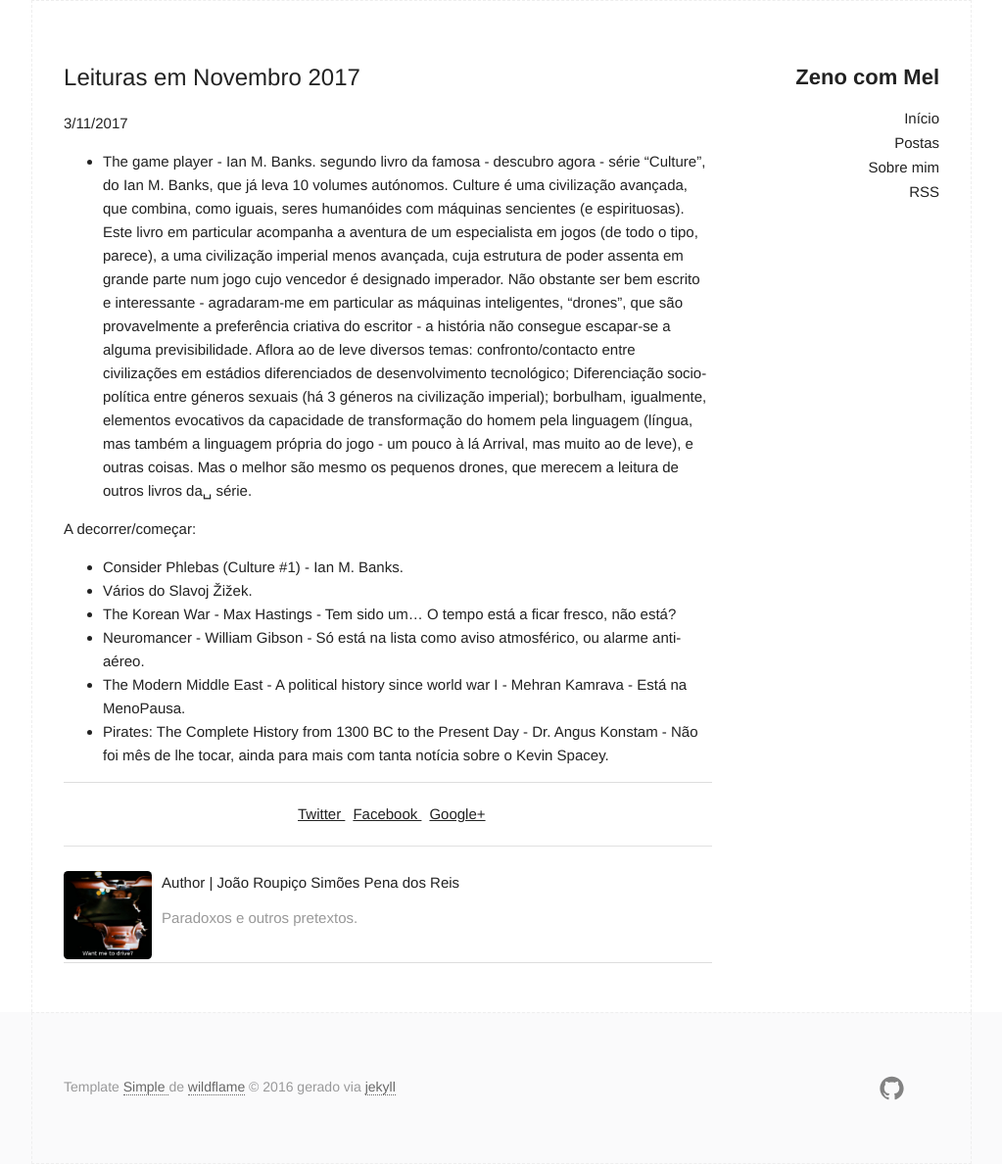
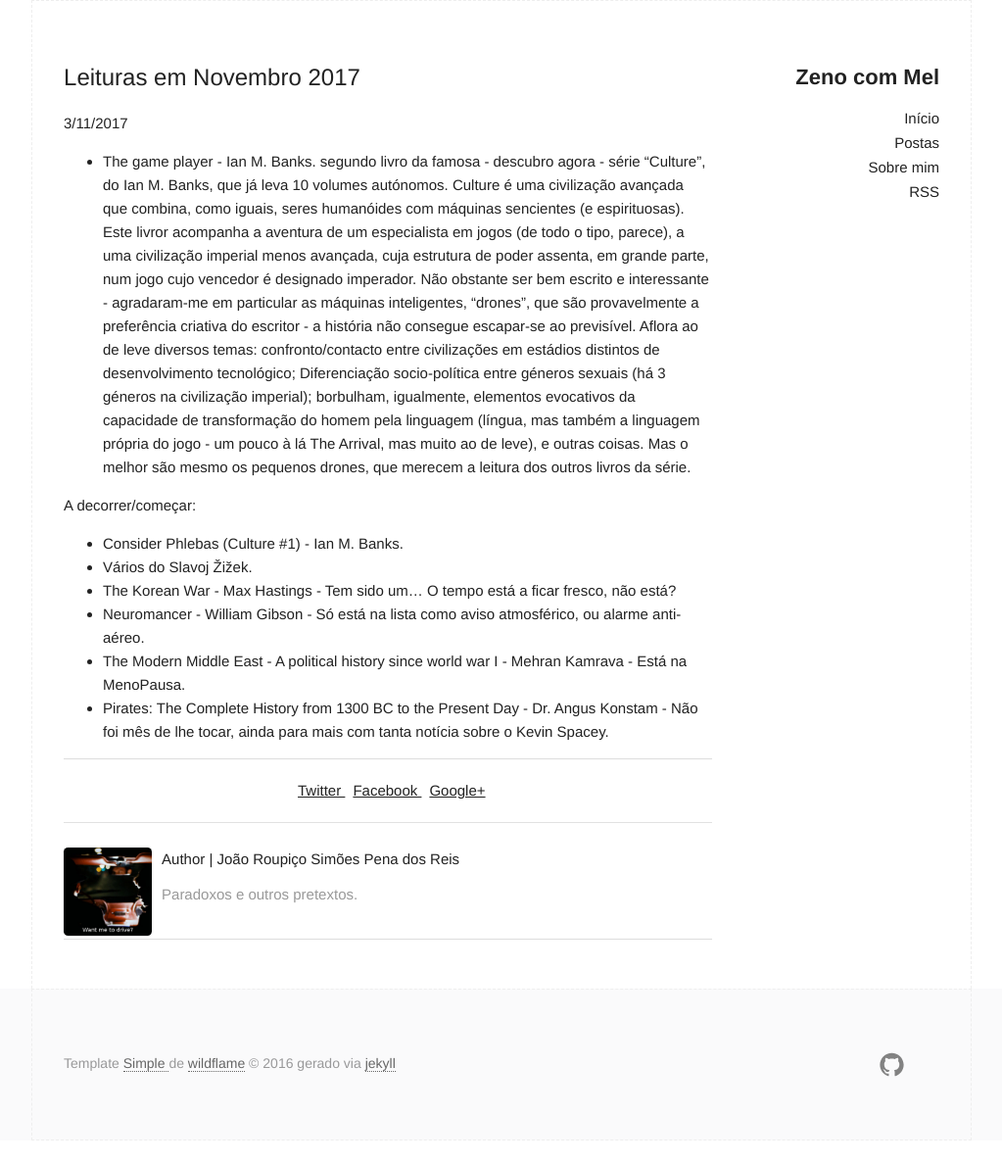
Before and after one commit to jspreis/jspreis, a Jekyll site: the page built from _posts/2017-11-03-Novembro.md, in a window 1280 px wide. Shown: the whole page at 98% size, without its empty margins (128-1151 px from the left). Built offline with Jekyll 4.4.1, drawn with Linux system fonts in a browser that asks for light colours; after the commit the page ends 1164 px from its top, so only the background shows below that.

Commit message:
Add _posts/2017-11-03-Novembro.md

```diff
--- a/_posts/2017-11-03-Novembro.md
+++ b/_posts/2017-11-03-Novembro.md
@@ -6,7 +6,7 @@
 ---
 
 
-- The game player - Ian M. Banks. segundo livro da famosa - descubro agora -  série "Culture", do Ian M. Banks, que já leva 10 volumes autónomos. Culture é uma civilização avançada, que combina, como iguais, seres humanóides com máquinas sencientes (e espirituosas). Este livro em particular acompanha a aventura de um especialista em jogos (de todo o tipo, parece), a uma civilização imperial menos avançada, cuja estrutura de poder assenta em grande parte num jogo cujo vencedor é designado imperador. Não obstante ser bem escrito e interessante - agradaram-me em particular as máquinas inteligentes, "drones", que são provavelmente a preferência criativa do escritor - a história não consegue escapar-se a alguma previsibilidade.  Aflora ao de leve diversos temas: confronto/contacto entre civilizações em estádios diferenciados de desenvolvimento tecnológico; Diferenciação socio-política entre géneros sexuais (há 3 géneros na civilização imperial); borbulham, igualmente, elementos evocativos da capacidade de transformação do homem pela linguagem (língua, mas também a linguagem própria do jogo - um pouco à lá Arrival, mas muito ao de leve), e outras coisas. Mas o melhor são mesmo os pequenos drones, que merecem a leitura de outros livros da␣ série.
+- The game player - Ian M. Banks. segundo livro da famosa - descubro agora -  série "Culture", do Ian M. Banks, que já leva 10 volumes autónomos. Culture é uma civilização avançada que combina, como iguais, seres humanóides com máquinas sencientes (e espirituosas). Este livror acompanha a aventura de um especialista em jogos (de todo o tipo, parece), a uma civilização imperial menos avançada, cuja estrutura de poder assenta, em grande parte, num jogo cujo vencedor é designado imperador. Não obstante ser bem escrito e interessante - agradaram-me em particular as máquinas inteligentes, "drones", que são provavelmente a preferência criativa do escritor - a história não consegue escapar-se ao previsível.  Aflora ao de leve diversos temas: confronto/contacto entre civilizações em estádios distintos de desenvolvimento tecnológico; Diferenciação socio-política entre géneros sexuais (há 3 géneros na civilização imperial); borbulham, igualmente, elementos evocativos da capacidade de transformação do homem pela linguagem (língua, mas também a linguagem própria do jogo - um pouco à lá The Arrival, mas muito ao de leve), e outras coisas. Mas o melhor são mesmo os pequenos drones, que merecem a leitura dos outros livros da série.
 
 A decorrer/começar:
 - Consider Phlebas (Culture #1) - Ian M. Banks.
```
